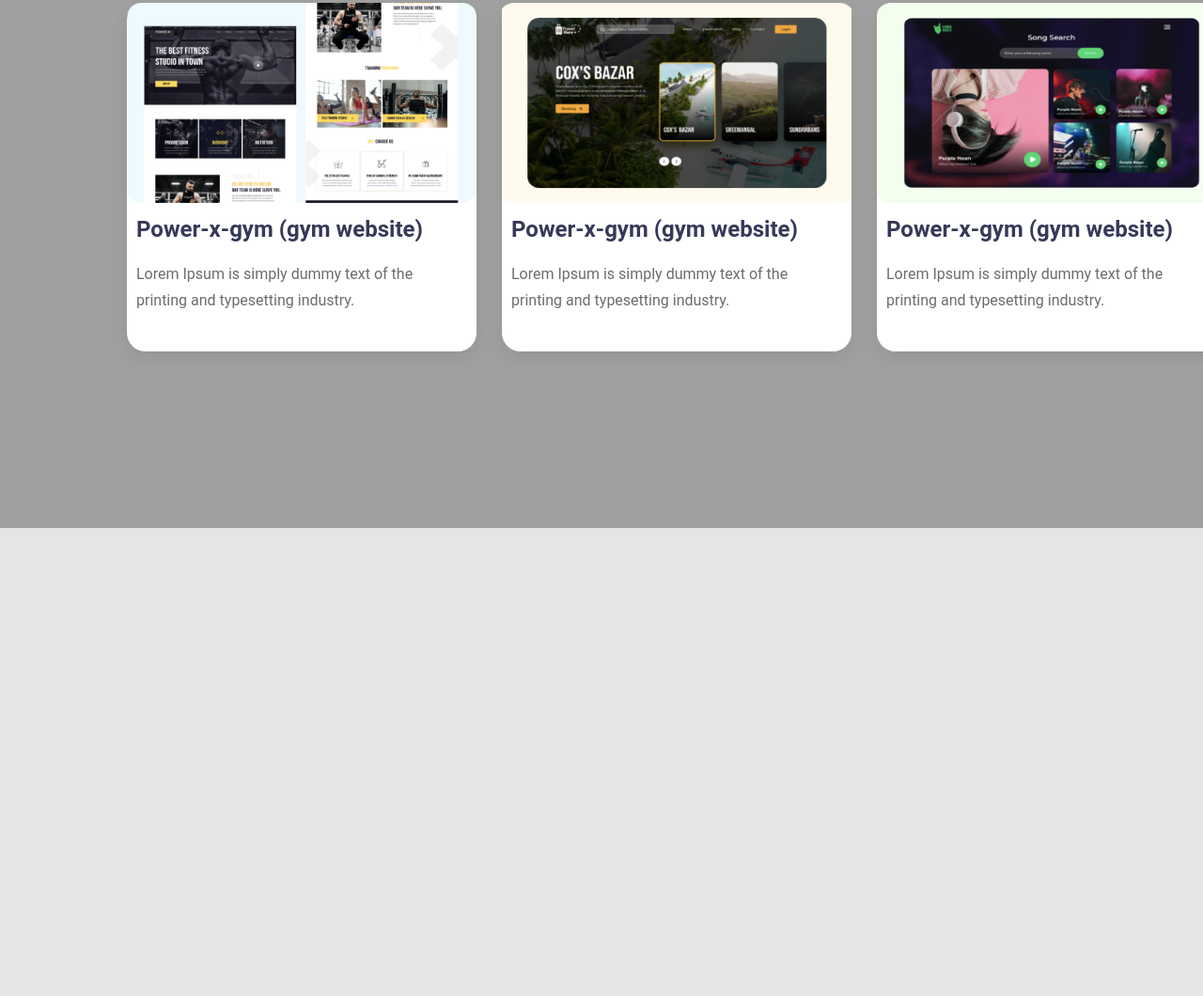
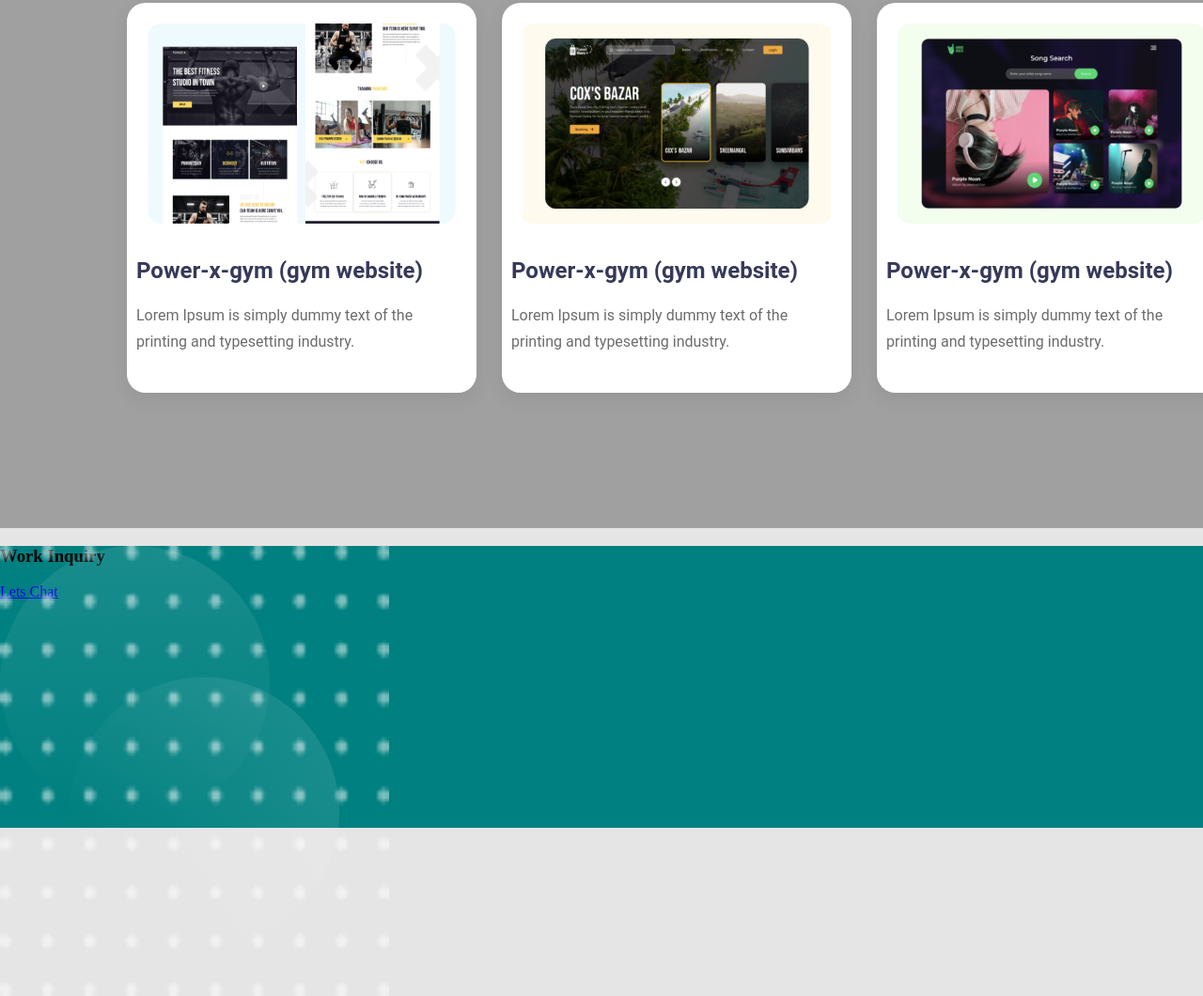
Before and after one commit to TAFSIRUDDIN/personal-portfolio, a plain HTML site: page index.html in a window 1280 px wide. Shown: the part 1346-2406 px from the top of the page at 94% size. Before the commit the page ends 1908 px from the top, so only its background shows below. Drawn offline with Linux system fonts and the light colour scheme.

Commit message:
footer 1st add

```diff
--- a/index.html
+++ b/index.html
@@ -55,5 +55,15 @@
             <p>Lorem Ipsum is simply dummy text of the <br> printing and typesetting industry.</p>
         </div>
     </section>
+    <section id="footer">
+        <div class="footer-pic">
+            <img class="img1" src="images/Group 33069.png" alt="">
+            <img class="img2" src="images/Group 33067.png" alt="">
+            <img class="img3" src="images/Group 33068.png" alt="">
+            <div class="blue"></div>
+            <h3>Work Inquiry</h3>
+            <a class="footer-button" href="#">Lets Chat</a>
+        </div>
+    </section>
 </body>
 </html>
--- a/style.css
+++ b/style.css
@@ -105,8 +105,9 @@ p{
 }
 
 #projects .projects img{
-    width: 372px;
+    width: 328px;
     height: 213px;
+    padding: 22px;
 }
 h2{
     margin: 0;
@@ -123,3 +124,33 @@ h2{
 .three{
     margin-right: 135px;
 }
+#footer{
+
+    background-color: teal;
+}
+/*footer*/
+.footer-pic{
+    height: 300px;
+    position: relative;
+}
+.footer-pic .img1 {
+    position: absolute;
+    height: 479.5246276855469px;
+    width: 413.524658203125px;
+    border-radius: 0px;
+
+}
+.footer-pic .img2 {
+    position: absolute;
+    height: 479.5246276855469px;
+    width: 413.524658203125px;
+    border-radius: 0px;
+
+}
+.footer-pic .img3 {
+    position: absolute;
+    height: 479.5246276855469px;
+    width: 413.524658203125px;
+    border-radius: 0px;
+
+}
```
Also changed, not shown: images/Group 33067.png (added), images/Group 33068.png (added), images/Group 33069.png (added).
